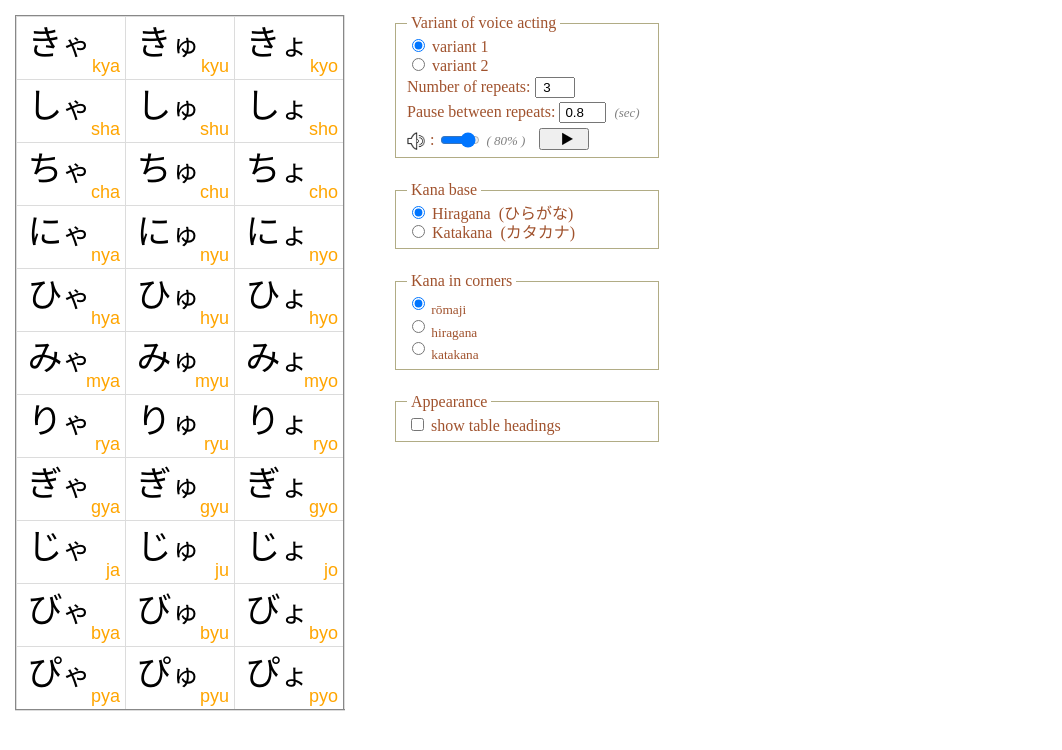
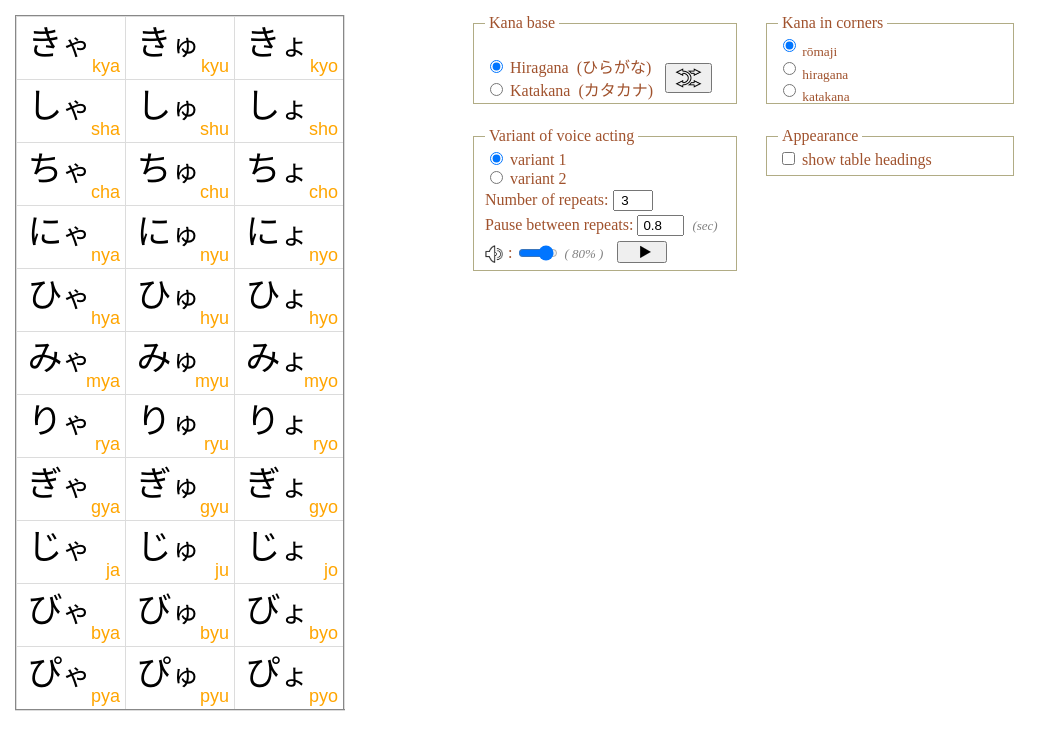
Before and after one commit to Lady3mlnm/Kana-Project, a plain HTML site: page comb/table-comb.html in a window 1280 px wide. Shown: the whole page, without its empty margins (0-1062 px from the left). Drawn offline with Linux system fonts and the light colour scheme.

Commit message:
Серьёзное изменение интерфейса
Части интерфейса перетасованы. Добавлена кнопка-команда быстрой смены между Хираганой и Катаканой

```diff
--- a/comb/table-comb.css
+++ b/comb/table-comb.css
@@ -1,7 +1,6 @@
 body {
-  width: 1000px;
+  width: 1052px;
   color: sienna;
-  margin: 0;
   padding: 15px 0 0 15px;
 }
 
@@ -83,11 +82,12 @@ div.sylH {
   font-size: 18px;
   visibility: hidden;
 }
-
+/*
 div.sylH::first-letter {
   font-size: 22px;
+  font-weight: normal;
 }
-
+*/
 div.sylK {
   position: absolute;
   bottom: 1px;
@@ -96,11 +96,11 @@ div.sylK {
   font-size: 18px;
   visibility: hidden;
 }
-
+/*
 div.sylK::first-letter {
   font-size: 22px;
 }
-
+*/
 /* -------------------------
 /   Controls
 --------------------------*/
--- a/comb/table-comb.html
+++ b/comb/table-comb.html
@@ -313,7 +313,13 @@
   </tr>
 </table>
 
-<div style='display:inline-block;margin: 0 0 0 50px'>
+<div style='display:inline-block;margin: 0 0 0 128px'>
+  <fieldset style='height:75px;position:relative;'>
+    <legend>&nbsp;Kana base&nbsp;</legend>
+    <input type='radio' name='kanaType' id='radioH' value='H' onchange='fChangeBigKana(this.value)' style='margin-top:24px;'><label for='radioH'> Hiragana &nbsp;(ひらがな)</label><br>
+    <input type='radio' name='kanaType' id='radioK' value='K' onchange='fChangeBigKana(this.value)' style='margin-top:7.3px;'><label for='radioK'> Katakana &nbsp;(カタカナ)</label>
+    <button type='button' onclick='fExchangeKanaType()' style="position:absolute;bottom:10px;right:24px;"><img src='exchange-arrow.png' style='height:20px;margin:2px 2px;vertical-align:middle'></button>
+  </fieldset>
   <fieldset>
     <legend>&nbsp;Variant of voice acting&nbsp;</legend>
     <input type='radio' name='voiceActing' id='rAudio0' value='0' onclick='fChangeVoice(this.value)'><label for='rAudio0'> variant 1</label><br>
@@ -328,20 +334,17 @@
       <span class='addInf' id='vlmShow'></span>
     <button type='button' id='btnPlay' onclick='fPlayStop()' value='off'><div></div></button>
   </fieldset>
-  <fieldset>
-    <legend>&nbsp;Kana base&nbsp;</legend>
-    <input type='radio' name='kanaType' id='radioH' value='H' onchange='fChangeBigKana(this.value)'><label for='radioH'> Hiragana &nbsp;(ひらがな)</label><br>
-    <input type='radio' name='kanaType' id='radioK' value='K' onchange='fChangeBigKana(this.value)'><label for='radioK'> Katakana &nbsp;(カタカナ)</label><br>
+</div>
+<div style='display:inline-block;margin: 0 0 0 25px;vertical-align:top'>
+  <fieldset style='height:75px;width:224px;'>
+    <legend>&nbsp;Kana in corners&nbsp;</legend>
+    <input type='radio' name='corner' id='cornerR' value='R' onchange='fChangeCorner(this.value)'><label for='cornerR'><span style='vertical-align:sub;font-size:smaller;'> rōmaji<span></span></label><br>
+    <input type='radio' name='corner' id='cornerH' value='H' onchange='fChangeCorner(this.value)'><label for='cornerH'><span style='vertical-align:sub;font-size:smaller;'> hiragana</span></label><br>
+    <input type='radio' name='corner' id='cornerK' value='K' onchange='fChangeCorner(this.value)'><label for='cornerK'><span style='vertical-align:sub;font-size:smaller;'> katakana</span></label>
   </fieldset>
-  <fieldset>
-    <legend>&nbsp;Kana in corners&nbsp;</legend>
-    <input type='radio' name='corner' id='cornerR' value='R' onchange='fChangeCorner(this.value)'><label for='cornerR' style='vertical-align:sub;font-size:smaller;'> rōmaji</label><br>
-    <input type='radio' name='corner' id='cornerH' value='H' onchange='fChangeCorner(this.value)'><label for='cornerH' style='vertical-align:sub;font-size:smaller;'> hiragana</label><br>
-    <input type='radio' name='corner' id='cornerK' value='K' onchange='fChangeCorner(this.value)'><label for='cornerK' style='vertical-align:sub;font-size:smaller;'> katakana</label><br>
-  </fieldset>
-  <fieldset id='fsTest'>
+  <fieldset style='width:224px;'>
     <legend>&nbsp;Appearance&nbsp;</legend>
-    <input type='checkbox' name='cbHeadings' id='cbHeadings' onchange='fChangeHeadings()'><label for='cbHeadings'> show table headings</label><br>
+    <input type='checkbox' name='cbHeadings' id='cbHeadings' onchange='fChangeHeadings()'><label for='cbHeadings'> show table headings</label>
   </fieldset>
 </div>
 
--- a/comb/table-comb.js
+++ b/comb/table-comb.js
@@ -246,5 +246,22 @@ function fChangeBtnPlay(newState) {
   btnPlay.value = newState;
 }
 
-//alert(getComputedStyle(document.getElementById('fsTest')).border);
-// alert(getComputedStyle(document.getElementById('fsTest')).borderColor);
+function fExchangeKanaType(){
+  var baseH = document.getElementById('radioH'),
+      baseK = document.getElementById('radioK'),
+      cornerH = document.getElementById('cornerH'),
+      cornerK = document.getElementById('cornerK');
+
+  if (baseH.checked) {
+    baseK.checked = true;
+    fChangeBigKana('K');
+    cornerH.checked = true;
+    fChangeCorner('H'); }
+  else if(baseK.checked) {
+    baseH.checked = true;
+    fChangeBigKana('H');
+    cornerK.checked = true;
+    fChangeCorner('K'); }
+
+  fChangeKanaImages();
+}
--- a/tenten/table-tenten.css
+++ b/tenten/table-tenten.css
@@ -1,5 +1,5 @@
 body {
-  width: 1000px;
+  width: 1052px;
   color: sienna;
   padding: 15px 0 0 15px;
 }
```
Also changed, not shown: basic/table-basic.html (+8 -7 lines), basic/table-basic.js (+20 -0 lines), comb/game-comb.css (+40 -39 lines), tenten/table-tenten.html (+15 -12 lines), tenten/table-tenten.js (+20 -0 lines), basic/exchange-arrow.png (added), comb/exchange-arrow.png (added), tenten/exchange-arrow.png (added).
